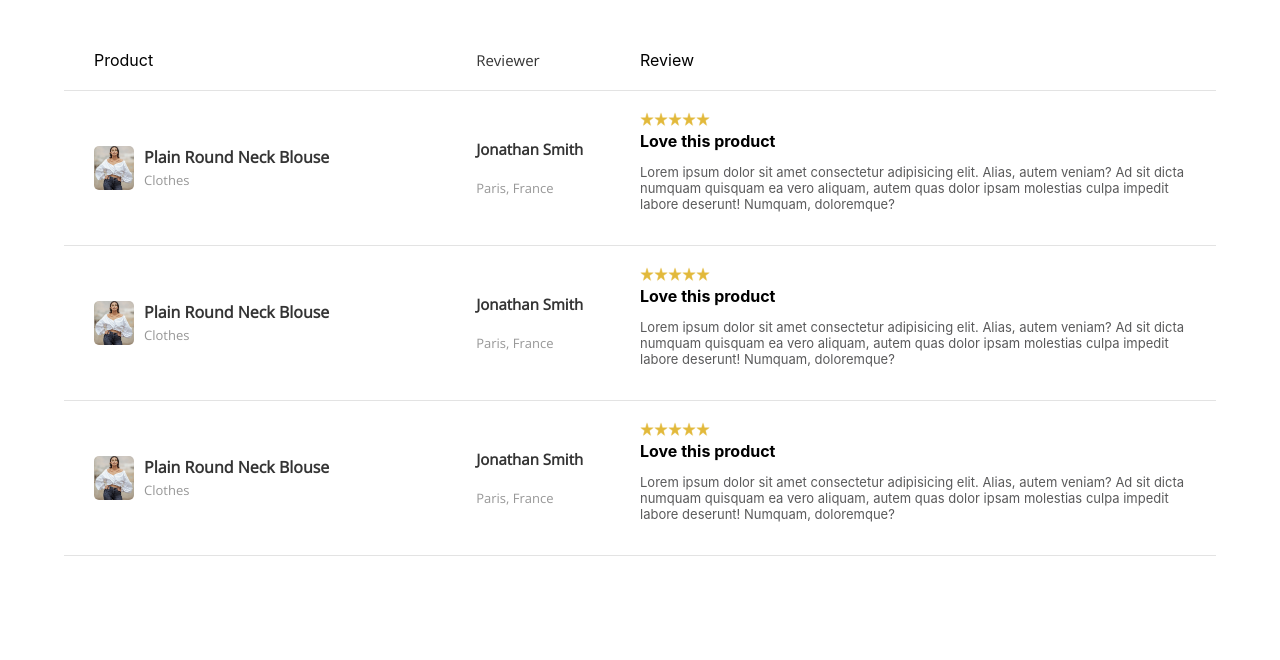
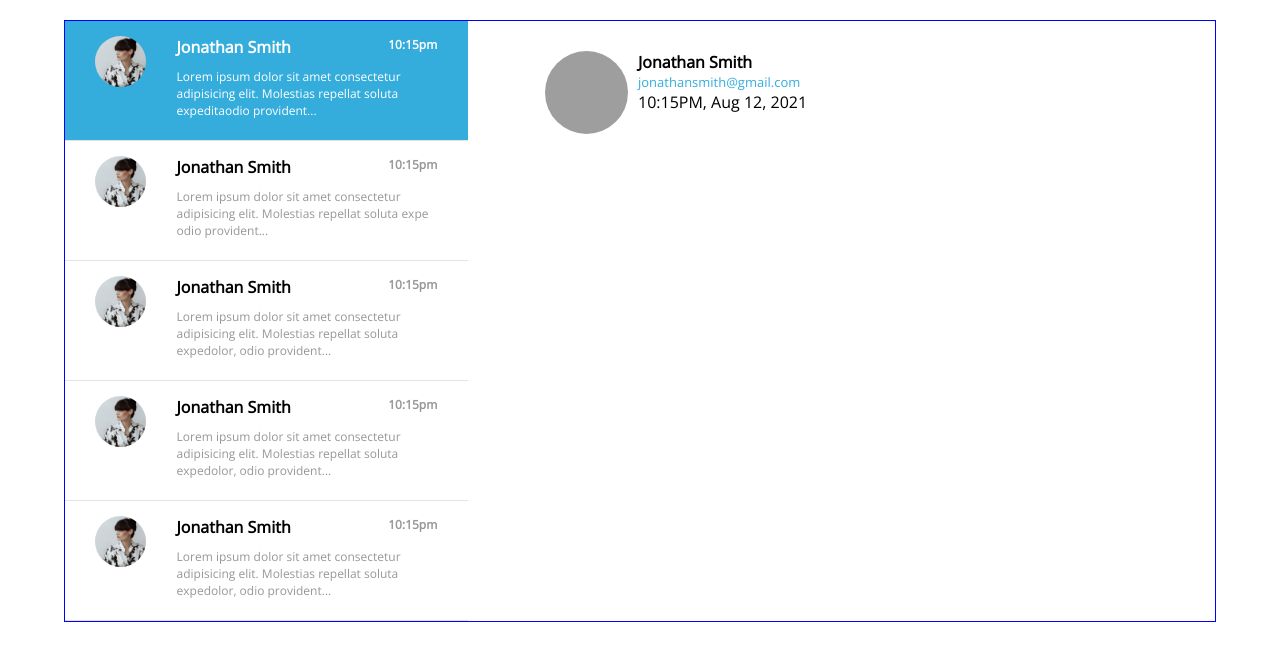
Before and after one commit to sideeq12/admin-trit, a Next.js app: page / in a window 1280 px wide. Shown: the top 660 px of the page. Built offline with nearby package versions, Linux system fonts and the light colour scheme; grey boxes are pictures that could not be loaded; a web font is replaced by a local one.

Commit message:
email section

```diff
--- /dev/null
+++ b/components/email_message/email.tsx
@@ -0,0 +1,86 @@
+import { Email, Email_layout, MainEmail } from "./emailstyle"
+
+
+export const Email_section = () =>{
+    return(
+        <Email_layout>
+            <div className="email_list">
+               <Email className="email" active={true}>
+                    <div className="image"></div>
+                <div className="details">
+                    <div className="name">
+                        <strong>Jonathan Smith</strong>
+                        <label htmlFor="time">10:15pm</label>
+                    </div>
+                    <div className="message">
+                        Lorem ipsum dolor sit amet consectetur adipisicing elit. Molestias repellat
+                         soluta expeditaodio provident...
+                    </div>
+                </div>
+               </Email>
+               <Email className="email" active={false}>
+                    <div className="image"></div>
+                <div className="details">
+                    <div className="name">
+                        <strong>Jonathan Smith</strong>
+                        <label htmlFor="time">10:15pm</label>
+                    </div>
+                    <div className="message">
+                        Lorem ipsum dolor sit amet consectetur adipisicing elit. Molestias repellat
+                         soluta expe odio provident...
+                    </div>
+                </div>
+               </Email>
+               <Email className="email" active={false}>
+                    <div className="image"></div>
+                <div className="details">
+                    <div className="name">
+                        <strong>Jonathan Smith</strong>
+                        <label htmlFor="time">10:15pm</label>
+                    </div>
+                    <div className="message">
+                        Lorem ipsum dolor sit amet consectetur adipisicing elit. Molestias repellat
+                         soluta expedolor, odio provident...
+                    </div>
+                </div>
+               </Email>
+               <Email className="email" active={false}>
+                    <div className="image"></div>
+                <div className="details">
+                    <div className="name">
+                        <strong>Jonathan Smith</strong>
+                        <label htmlFor="time">10:15pm</label>
+                    </div>
+                    <div className="message">
+                        Lorem ipsum dolor sit amet consectetur adipisicing elit. Molestias repellat
+                         soluta expedolor, odio provident...
+                    </div>
+                </div>
+               </Email>
+               <Email className="email" active={false}>
+                    <div className="image"></div>
+                <div className="details">
+                    <div className="name">
+                        <strong>Jonathan Smith</strong>
+                        <label htmlFor="time">10:15pm</label>
+                    </div>
+                    <div className="message">
+                        Lorem ipsum dolor sit amet consectetur adipisicing elit. Molestias repellat
+                         soluta expedolor, odio provident...
+                    </div>
+                </div>
+               </Email>
+            </div>
+            <MainEmail>
+                <div className="sender">
+                    <div className="image"></div>
+                    <div className="userdetails">
+                        <strong>Jonathan Smith</strong>
+                        <label htmlFor="email">jonathansmith@gmail.com</label>
+                        10:15PM, Aug 12, 2021
+                    </div>
+                </div>
+            </MainEmail>
+        </Email_layout>
+    )
+}
--- /dev/null
+++ b/components/email_message/emailstyle.ts
@@ -0,0 +1,87 @@
+import styled from "styled-components";
+
+interface check{
+    active : boolean
+}
+export const Email_layout = styled.div`
+    width : 90vw;
+    margin : 20px auto;
+    border : 1px solid blue;
+    justify-content: space-between;
+    display: flex;
+    .email_list{
+        width : 35%;
+    }
+`
+export const Email = styled.div<check>`
+       height: 120px;
+            border-bottom: 1px solid #E3E3E3;
+            padding : 15px 15px 20px;
+            display: flex;
+            justify-content: space-around;
+            background-color: ${props => props.active ? "#34ADDC" : "#FFF"};
+            &:hover{
+                cursor: pointer;
+            }
+            .image{
+                height: 51px;
+                width : 51px;
+                background-image: url("/lucas.jpg");
+                background-size: cover;
+                background-position: center;
+                border-radius: 100%;
+            }
+            .details{
+                width : 70%;
+                .name{
+                    display: flex;
+                    justify-content: space-between;
+                    font-family: 'Open Sans';
+                    font-weight: bold;
+                    color: ${props => props.active ? "#FFF" : "black"};;
+                    label{
+                        font-size: 12px;
+                        color: ${props => props.active ? "#FFF" : "#979797"};
+                    }
+                }
+                .message{
+                    margin-top: 10px;
+                    font-size: 12px;
+                    color: ${props => props.active ? "#FFF" : "#979797"};
+                    font-family: 'Open Sans';
+                }
+
+            }
+`
+export const MainEmail = styled.div`
+    padding : 20px;
+    width: 60%;
+    /* border : 1px solid red; */
+    height: fit-content;
+    padding-top: 30px;
+    .sender{
+        display: flex;
+        /* border: 1px solid red; */
+        .image{
+            height: 83px;
+            width : 83px;
+            border-radius: 100%;
+            margin-right: 10px;
+            background-color: black;
+            background-image: url("/naija.jpg");
+            background-size: cover;
+            background-position: center;
+            align-items: center;
+        }
+        .userdetails{
+            font-family: "Open sans";
+            display: flex;
+            flex-direction: column;
+        /* border: 1px solid red; */
+            label{
+                color: #34ADDC;
+                font-size: small;
+            }
+        }
+    }
+`
--- a/components/test/test.tsx
+++ b/components/test/test.tsx
@@ -1,8 +1,9 @@
 import { Comments } from "../commentx/commentx"
+import { Email_section } from "../email_message/email"
 
 
 export const My_test = ()=> {
     return(
-        <Comments />
+        <Email_section />
     )
 }
```
